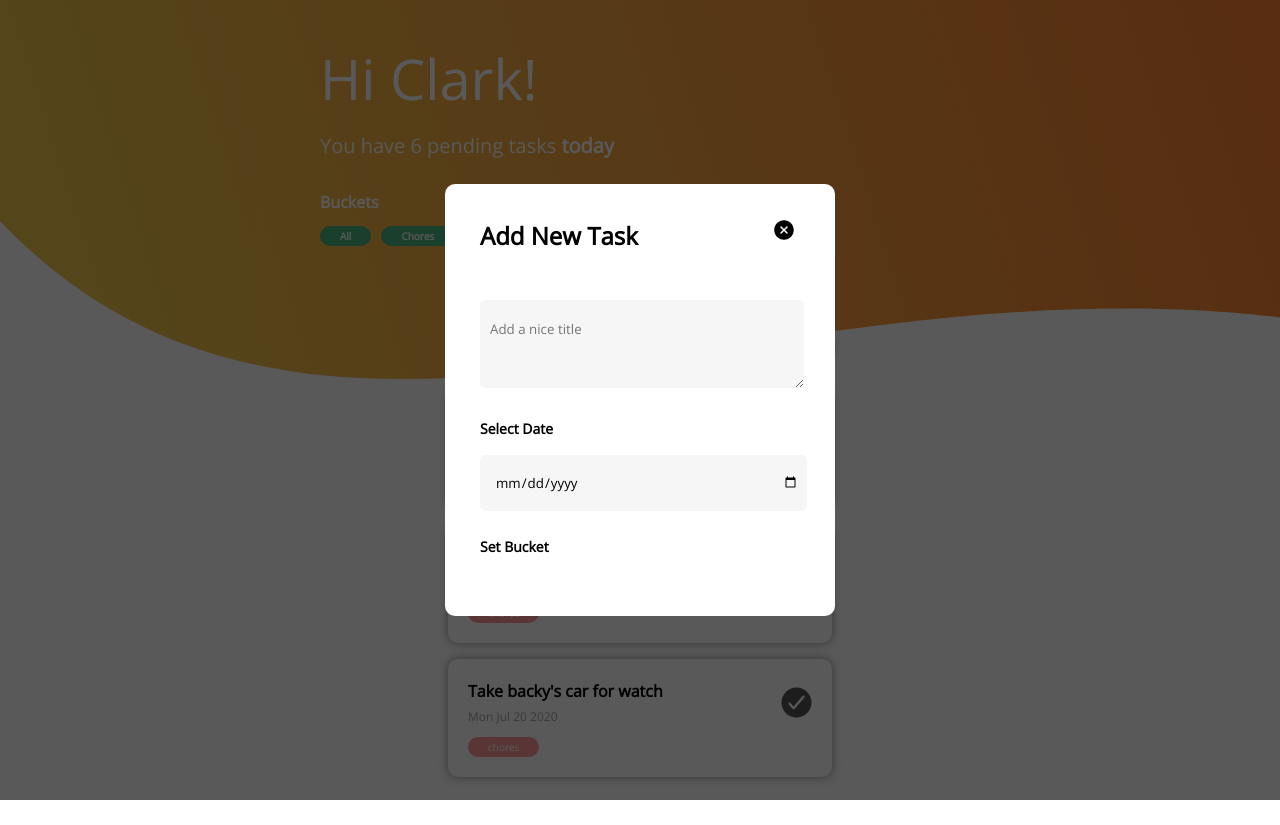
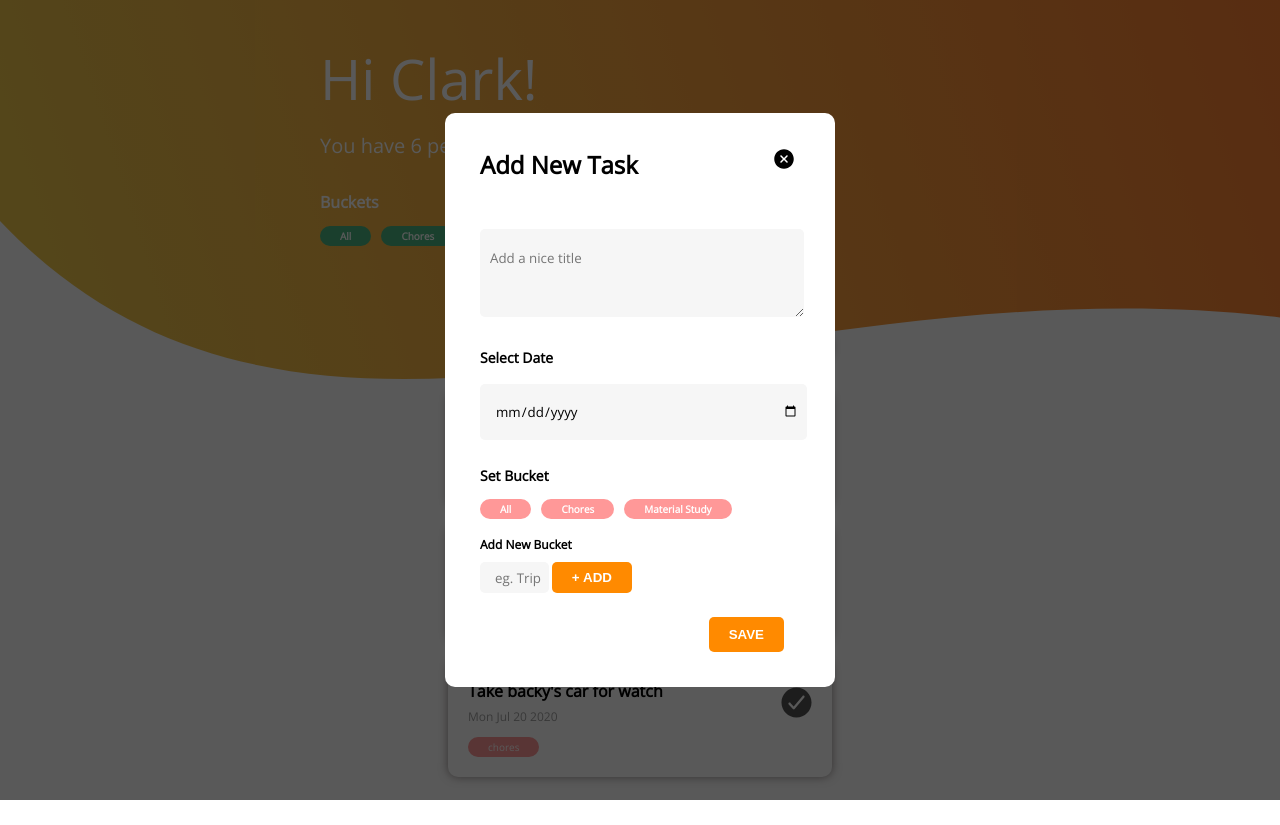
Before and after one commit to itsgracian/pyza-lab-todos, a React (Create React App) app: page / in a window 1280 px wide. Built offline with nearby package versions, Linux system fonts and the light colour scheme.

Commit message:
design completed

```diff
--- a/src/components/todos/create.todo.tsx
+++ b/src/components/todos/create.todo.tsx
@@ -20,7 +20,21 @@ const CreateTodo = ()=>{
                         </div>
                         <div className="f-group">
                             <label>Set Bucket</label>
-
+                            <div className="categories cat-form">
+                            <div className="category">All</div>
+                            <div className="category">Chores</div>
+                            <div className="category">Material Study</div>
+                            </div>
+                            <div className="new-bucket">
+                                <label>Add new bucket</label>
+                                <div className="new-bucket-input">
+                                <input type="text" placeholder="eg. Trip Plans"/>
+                                <button type="button" className="btn">+&nbsp;add</button>
+                                </div>
+                            </div>
+                        </div>
+                        <div className="f-group">
+                            <button type="button" className="btn save-btn">save</button>
                         </div>
                     </form>
                 </div>
--- a/src/components/todos/todos.scss
+++ b/src/components/todos/todos.scss
@@ -10,6 +10,24 @@
     }
     .bold{
         font-weight: bold;
+    }
+    .categories{
+        margin-top: .5rem;
+        display: flex;
+        .category{
+         margin: 5px;
+         font-size: 10px;
+         background: $green;
+         padding: 3px;
+         padding-left: 20px;
+         padding-right: 20px;
+         border-radius: 20px;
+         font-weight: bold;
+         cursor: pointer;
+       }
+       .category:first-child{
+           margin-left: 0px !important;
+       }
     }
     .todo-header{
         position: relative;
@@ -26,24 +44,6 @@
         }
         .buckets{
             margin-top: 2rem;
-            .categories{
-                margin-top: .5rem;
-                display: flex;
-                .category{
-                 margin: 5px;
-                 font-size: 10px;
-                 background: $green;
-                 padding: 3px;
-                 padding-left: 20px;
-                 padding-right: 20px;
-                 border-radius: 20px;
-                 font-weight: bold;
-                 cursor: pointer;
-               }
-               .category:first-child{
-                   margin-left: 0px !important;
-               }
-            }
         }
     }
     .view-todos{
@@ -194,6 +194,49 @@
                 .date{
                     margin-top: 1rem;
                 }
+                .cat-form{
+                    .category{
+                        background: $chore;
+                        color: $white;
+                    }
+                }
+                .new-bucket{
+                    width: 50%;
+                    margin-top: .5rem;
+                    label{
+                        font-size: 12px;
+                        font-weight: bold;
+                    }
+                    .new-bucket-input{
+                        display: flex;
+                        justify-content: space-between;
+                        margin-top: .5rem;
+                        input{
+                            height: 15px;
+                            width: 55%;
+                        }
+                    }
+                }
+                .btn{
+                    background:$yellow;
+                        color: $white;
+                        outline: none;
+                        border: none;
+                        box-shadow: none;
+                        padding-left: 20px;
+                        padding-right: 20px;
+                        border-radius: 5px;
+                        cursor: pointer;
+                        text-transform: uppercase;
+                        font-weight: bold;
+                        margin-left: 2%;
+                }
+                .save-btn{
+                    padding: 10px;
+                    padding-left: 20px;
+                    padding-right: 20px;
+                    float: right;
+                }
             }
         }
     }
```
